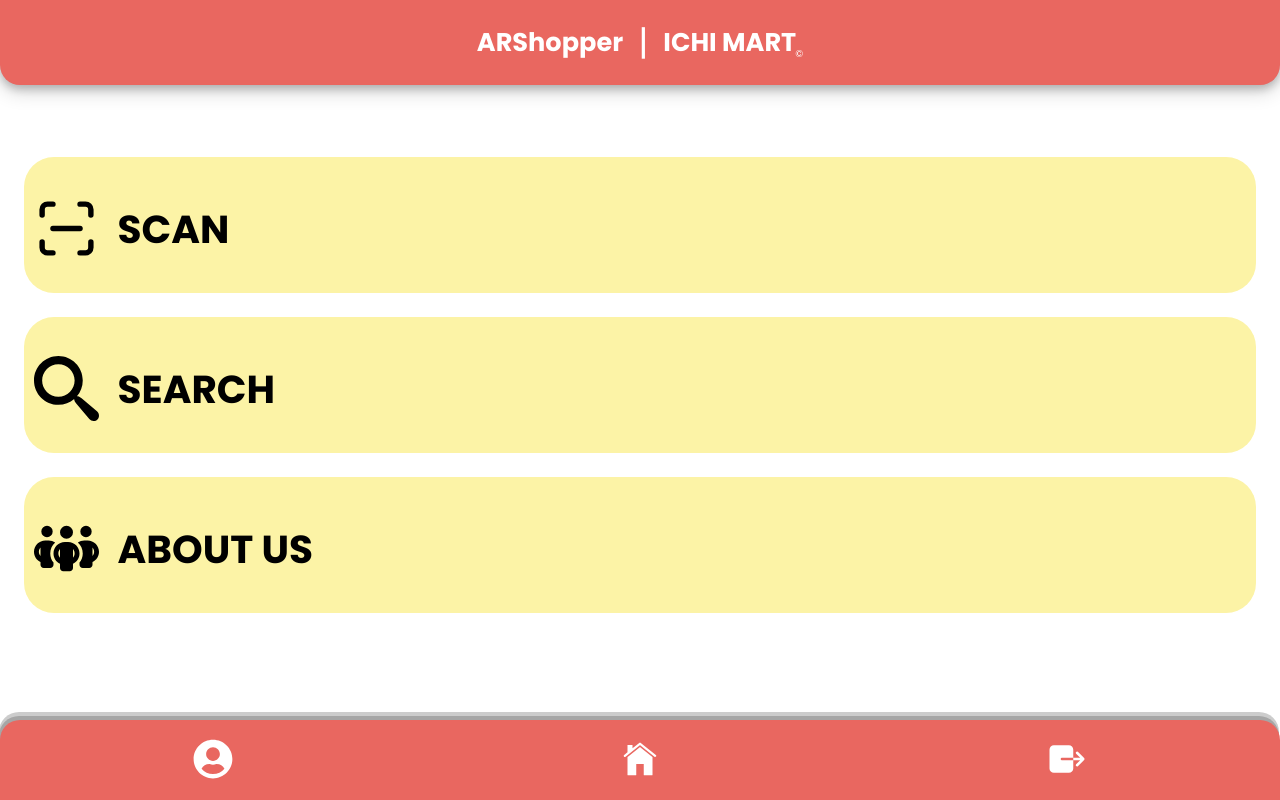
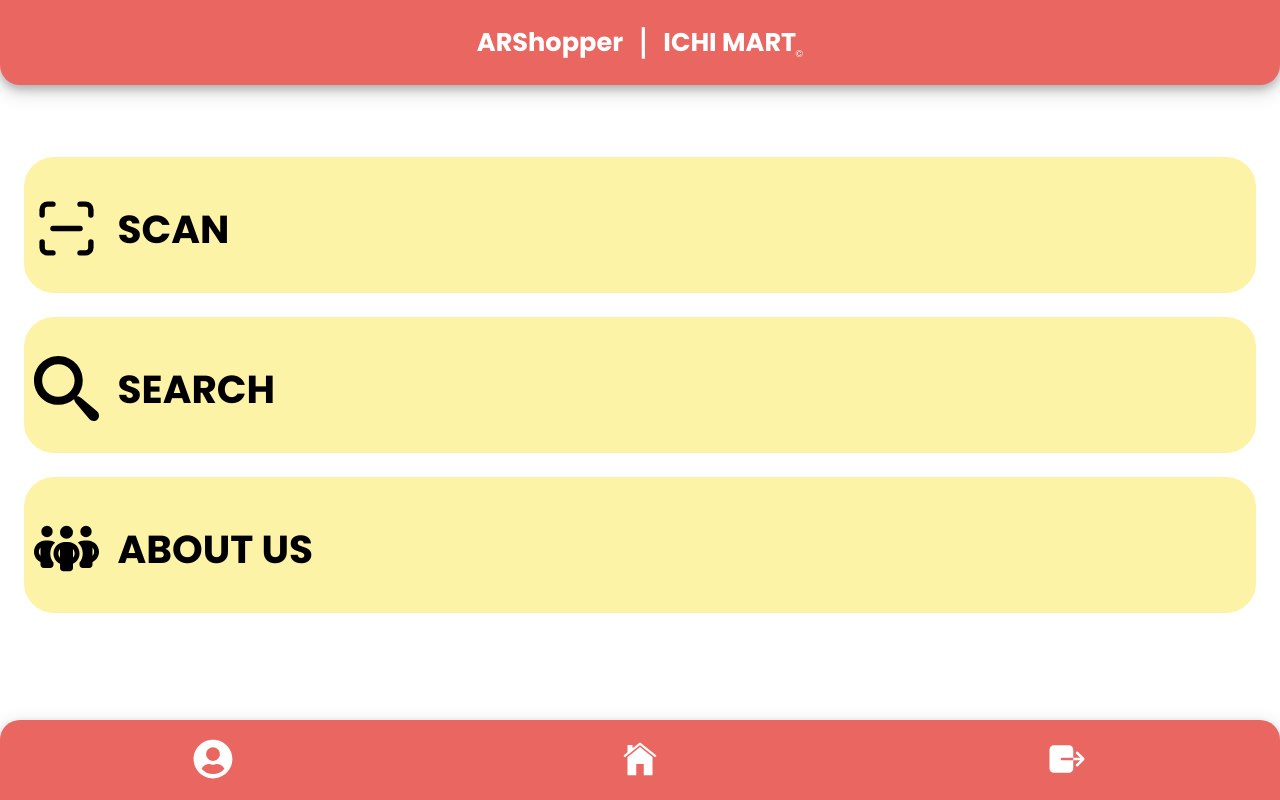
Before and after one commit to rimuelcanada14/sia-arshopperv2, a React (Create React App) app: page /Home in a window 1280 px wide. Built offline with nearby package versions, Linux system fonts and the light colour scheme.

Commit message:
footer shadow

```diff
--- a/src/components/footer.css
+++ b/src/components/footer.css
@@ -7,8 +7,9 @@
     background: #E96760;
     border-top-left-radius: 20px;
     border-top-right-radius: 20px;
-    box-shadow: -1px -4px rgba(0, 0, 0, 0.19),
-                -1px -8px rgba(0, 0, 0, 0.2);
+    box-shadow: 0 4px 8px 0 rgba(0, 0, 0, 0.2),
+        0 6px 20px 0 rgba(0, 0, 0, 0.19);
+
   }
 
 .footer-icons {
```
